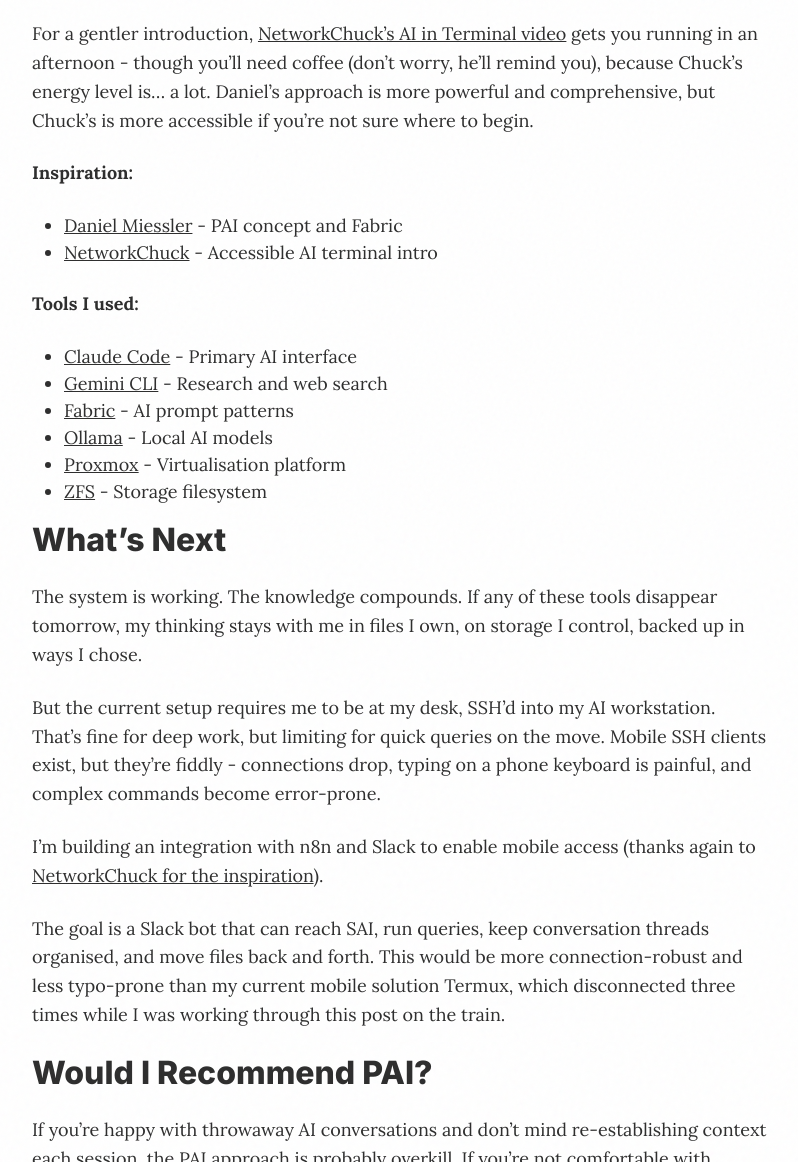
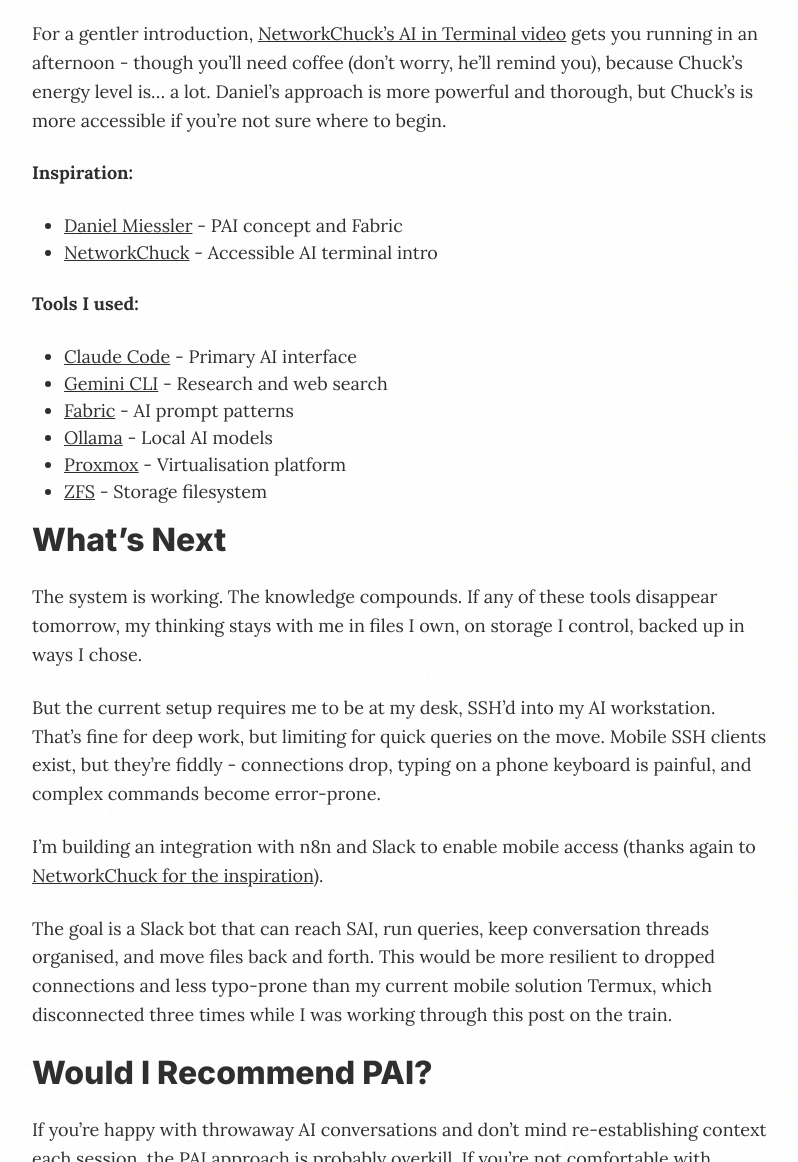
Before and after one commit to seanreillyesq/seanreillyesq.github.io, a Jekyll site: the page built from _posts/2026-01-23-building-personal-ai-infrastructure-28-days.md, in a window 1280 px wide and 1400 px high, scrolled down 6098 px, cut to the strip 238-1400 px from the top of the window. Shown: the whole strip, without its empty margins (240-1038 px from the left). Built offline with Jekyll 4.4.1, drawn with Linux system fonts in a browser that asks for light colours.

Commit message:
Deploy _redirects, drop glyphicon fonts, trim two filler words
Jekyll drops underscore-prefixed files unless listed in include:, so the /sitemap.xml 301 in _redirects had never reached Cloudflare Pages. Bootstrap 3 glyphicon fonts were unreferenced since the Bootstrap 5 migration. Two filler words replaced in the PAI post; one precise use of 'comprehensive' in the AI-search post kept on purpose.

```diff
--- a/_config.yml
+++ b/_config.yml
@@ -13,7 +13,7 @@
 highlighter: rouge
 encoding: utf-8
 exclude: ["node_modules","README.md","Gemfile","Gemfile.lock","seo"]
-include: ["_headers"]
+include: ["_headers", "_redirects"]
 permalink: /:title-:year:month:day/
 
 # Plugins
--- a/_posts/2026-01-23-building-personal-ai-infrastructure-28-days.md
+++ b/_posts/2026-01-23-building-personal-ai-infrastructure-28-days.md
@@ -136,7 +136,7 @@
 <iframe src="https://www.youtube-nocookie.com/embed/iKwRWwabkEc" frameborder="0" allowfullscreen></iframe>
 </div>
 
-For a gentler introduction, [NetworkChuck's AI in Terminal video](https://www.youtube.com/watch?v=MsQACpcuTkU){:target="_blank"} gets you running in an afternoon - though you'll need coffee (don't worry, he'll remind you), because Chuck's energy level is... a lot. Daniel's approach is more powerful and comprehensive, but Chuck's is more accessible if you're not sure where to begin.
+For a gentler introduction, [NetworkChuck's AI in Terminal video](https://www.youtube.com/watch?v=MsQACpcuTkU){:target="_blank"} gets you running in an afternoon - though you'll need coffee (don't worry, he'll remind you), because Chuck's energy level is... a lot. Daniel's approach is more powerful and thorough, but Chuck's is more accessible if you're not sure where to begin.
 
 **Inspiration:**
 - [Daniel Miessler](https://danielmiessler.com/){:target="_blank"} - PAI concept and Fabric
@@ -158,7 +158,7 @@
 
 I'm building an integration with n8n and Slack to enable mobile access (thanks again to [NetworkChuck for the inspiration](https://youtu.be/E-1_J2S-2pQ){:target="_blank"}).
 
-The goal is a Slack bot that can reach SAI, run queries, keep conversation threads organised, and move files back and forth. This would be more connection-robust and less typo-prone than my current mobile solution Termux, which disconnected three times while I was working through this post on the train.
+The goal is a Slack bot that can reach SAI, run queries, keep conversation threads organised, and move files back and forth. This would be more resilient to dropped connections and less typo-prone than my current mobile solution Termux, which disconnected three times while I was working through this post on the train.
 
 ## Would I Recommend PAI?
 
```
Also changed, not shown: fonts/glyphicons-halflings-regular.ttf (deleted), fonts/glyphicons-halflings-regular.woff (deleted), 2 other files.
